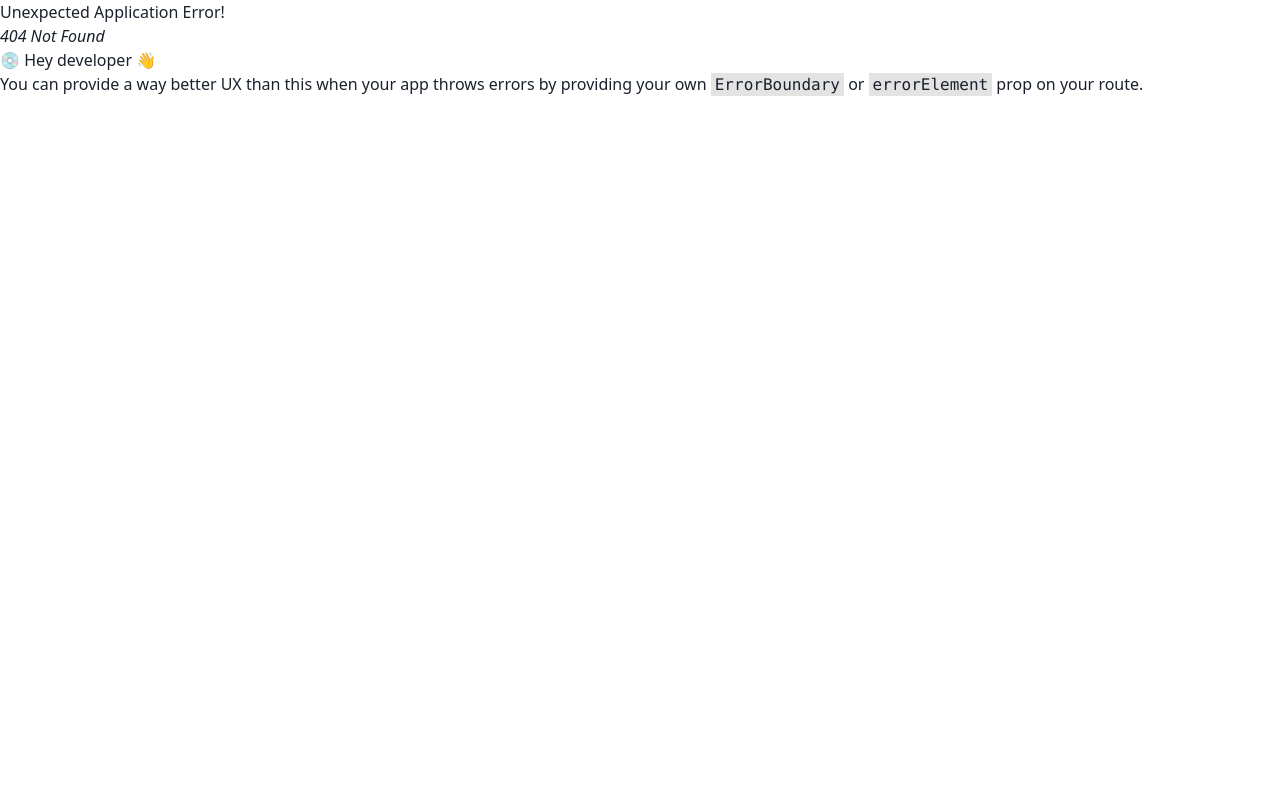
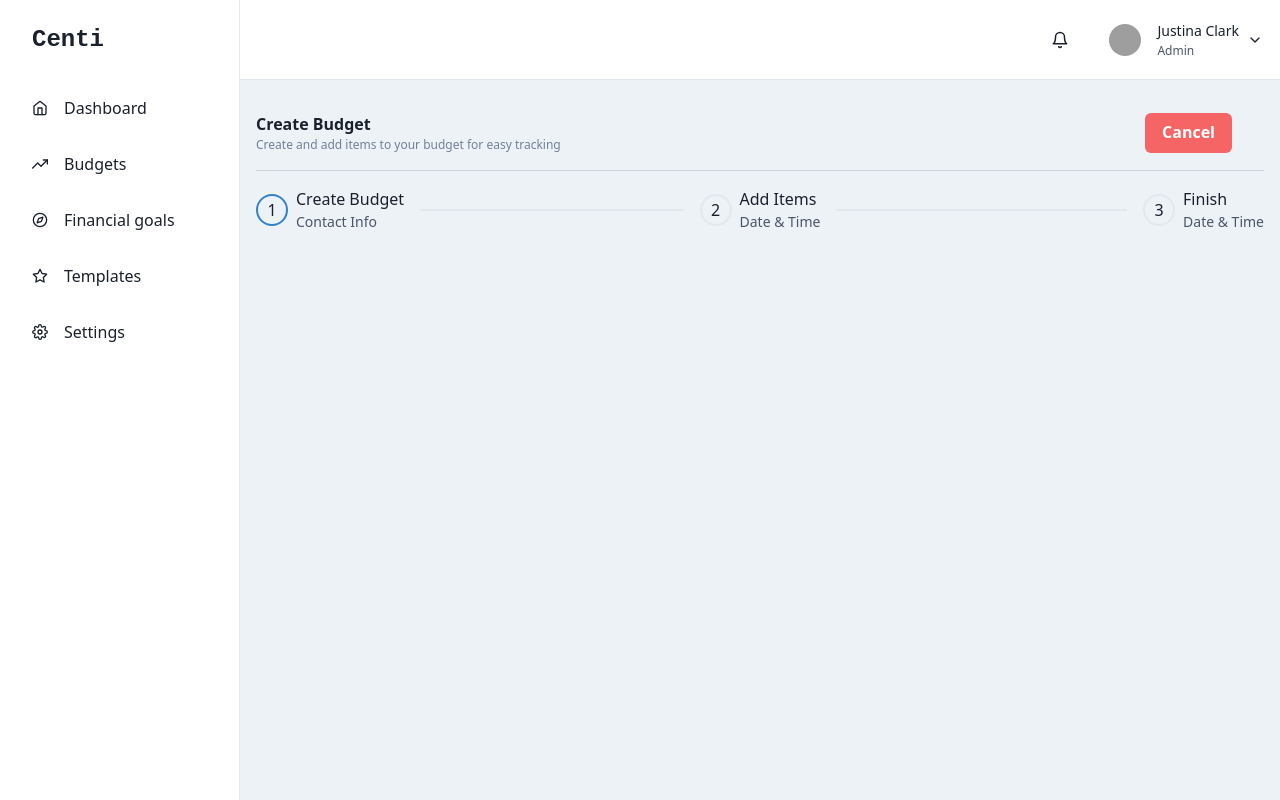
Before and after one commit to Nicanor008/centi, a React (Vite) app in the folder frontend-client/: page /budget/add in a window 1280 px wide. Before the commit this address had no page. Built offline with nearby package versions, Linux system fonts and the light colour scheme; grey boxes are pictures that could not be loaded.

Commit message:
Create & View budget ui

```diff
--- /dev/null
+++ b/frontend-client/src/Pages/Apps/Budget/UserBudgets/Budgets/Create/index.jsx
@@ -0,0 +1,81 @@
+import {
+  Button,
+  Flex,
+  Stepper,
+  Step,
+  Box,
+  Text,
+  useSteps,
+  StepIndicator,
+  StepStatus,
+  StepTitle,
+  StepDescription,
+  StepIcon,
+  StepNumber,
+  StepSeparator,
+} from "@chakra-ui/react";
+
+const steps = [
+  { title: "Create Budget", description: "Contact Info" },
+  { title: "Add Items", description: "Date & Time" },
+  { title: "Finish", description: "Date & Time" },
+];
+
+function CreateUserBudgets() {
+  const { activeStep } = useSteps({
+    index: 0,
+    count: steps.length,
+  });
+
+  return (
+    <Flex flexDir="column">
+      {/* header */}
+      <Flex
+        py={4}
+        justifyContent="space-between"
+        alignItems="center"
+        borderBottom="1px solid"
+        borderColor="gray.300"
+        mb={[1, 4]}
+      >
+        <Flex flexDir="column">
+          <Text fontWeight={600} fontSize={16}>
+            Create Budget
+          </Text>
+          <Text color="gray.500" fontSize={12} fontWeight={400}>
+            Create and add items to your budget for easy tracking
+          </Text>
+        </Flex>
+
+        <Flex mr={[0, 8]}>
+          <Button bg="red.400" color="white">
+            Cancel
+          </Button>
+        </Flex>
+      </Flex>
+      {/* view all budgets - content */}
+      <Stepper index={activeStep}>
+        {steps.map((step, index) => (
+          <Step key={index}>
+            <StepIndicator>
+              <StepStatus
+                complete={<StepIcon />}
+                incomplete={<StepNumber />}
+                active={<StepNumber />}
+              />
+            </StepIndicator>
+
+            <Box flexShrink="0">
+              <StepTitle>{step.title}</StepTitle>
+              <StepDescription>{step.description}</StepDescription>
+            </Box>
+
+            <StepSeparator />
+          </Step>
+        ))}
+      </Stepper>
+    </Flex>
+  );
+}
+
+export default CreateUserBudgets;
--- /dev/null
+++ b/frontend-client/src/Pages/Apps/Budget/UserBudgets/Budgets/View/index.jsx
@@ -0,0 +1,43 @@
+import { Button, Flex, Text } from "@chakra-ui/react";
+import { useNavigate } from "react-router-dom";
+
+function ViewUserBudgets() {
+  const navigate = useNavigate();
+  return (
+    <Flex flexDir="column">
+      {/* header */}
+      <Flex
+        py={4}
+        justifyContent="space-between"
+        alignItems="center"
+        borderBottom="1px solid"
+        borderColor="gray.300"
+        mb={[1, 4]}
+      >
+        <Flex flexDir="column">
+          <Text fontWeight={600} fontSize={16}>
+            Budget Tracker
+          </Text>
+          <Text color="gray.500" fontSize={12} fontWeight={400}>
+            This is your budget history
+          </Text>
+        </Flex>
+
+        <Flex mr={[0, 8]}>
+          <Button mr={3}>Search</Button>
+          <Button
+            bg="red.400"
+            color="white"
+            onClick={() => navigate("/budget/add")}
+          >
+            Create Budget
+          </Button>
+        </Flex>
+      </Flex>
+      {/* view all budgets - content */}
+      View All budgets Content
+    </Flex>
+  );
+}
+
+export default ViewUserBudgets;
--- a/frontend-client/src/Pages/Apps/Budget/UserBudgets/index.jsx
+++ b/frontend-client/src/Pages/Apps/Budget/UserBudgets/index.jsx
@@ -1,8 +1,2 @@
-// This will show a list of all user budgets
-import { Flex } from "@chakra-ui/react";
-
-function UserBudget() {
-  return <Flex>This are user budgets</Flex>;
-}
-
-export default UserBudget;
+export { default as ViewUserBudgets } from "./Budgets/View";
+export { default as CreateUserBudgets } from "./Budgets/Create";
--- a/frontend-client/src/Pages/Apps/Budget/index.jsx
+++ b/frontend-client/src/Pages/Apps/Budget/index.jsx
@@ -1,2 +1,2 @@
-export { default as UserBudget } from "./UserBudgets";
+export * from "./UserBudgets";
 export { default as BudgetDashboard } from "./Dashboard/Home";
--- a/frontend-client/src/components/common/Layout/AuthLayout/index.jsx
+++ b/frontend-client/src/components/common/Layout/AuthLayout/index.jsx
@@ -32,7 +32,7 @@ import { Outlet } from "react-router-dom";
 
 const LinkItems = [
   { name: "Dashboard", icon: FiHome, url: "dashboard" },
-  { name: "Budgets", icon: FiTrendingUp, url: "manage" },
+  { name: "Budgets", icon: FiTrendingUp, url: "view" },
   { name: "Financial goals", icon: FiCompass, url: "#" },
   { name: "Templates", icon: FiStar, url: "#" },
   { name: "Settings", icon: FiSettings, url: "#" },
--- a/frontend-client/src/navigation/index.jsx
+++ b/frontend-client/src/navigation/index.jsx
@@ -5,7 +5,12 @@ import {
 } from "react-router-dom";
 import Layout from "../components/common/Layout";
 import AuthLayout from "../components/common/Layout/AuthLayout";
-import { Homepage, BudgetDashboard, UserBudget } from "../Pages";
+import {
+  Homepage,
+  BudgetDashboard,
+  ViewUserBudgets,
+  CreateUserBudgets,
+} from "../Pages";
 
 export const routes = createRoutesFromElements(
   <Route>
@@ -26,7 +31,8 @@ export const routes = createRoutesFromElements(
       <Route>
         <Route element={<AuthLayout />}>
           <Route path="dashboard" element={<BudgetDashboard />} />
-          <Route path="manage" element={<UserBudget />} />
+          <Route path="view" element={<ViewUserBudgets />} />
+          <Route path="add" element={<CreateUserBudgets />} />
 
           {/* <Route path="*" element={<PageNotFoundScreen />} /> */}
         </Route>
```
